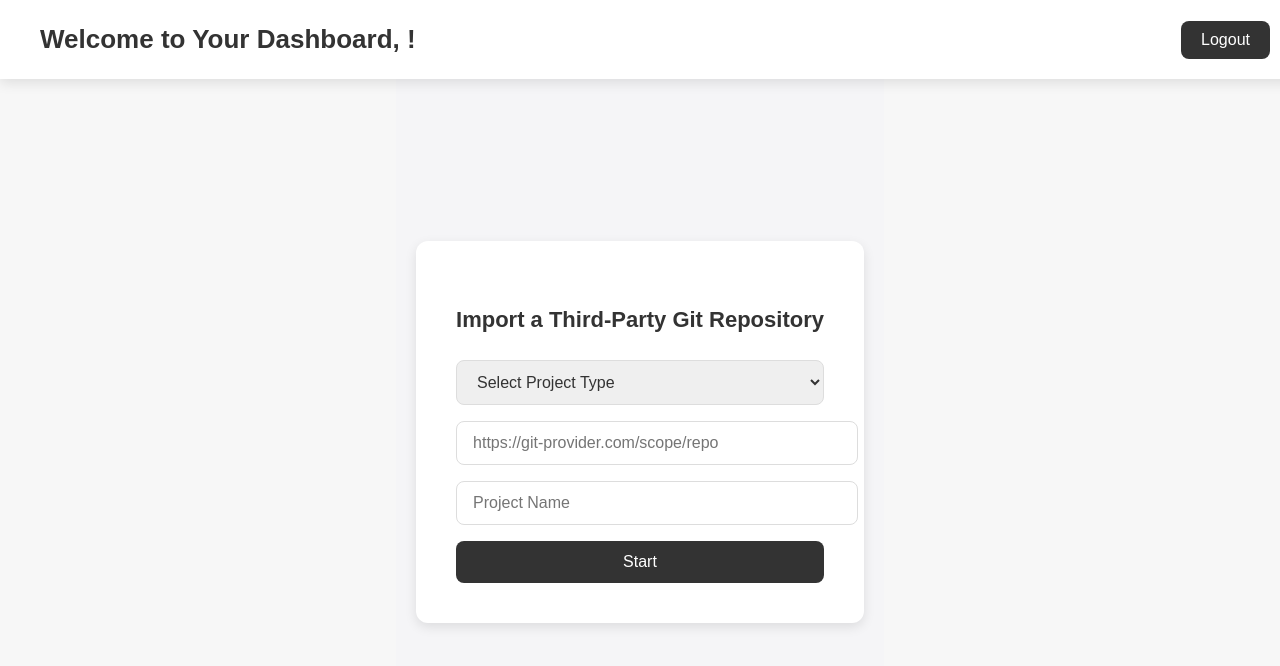
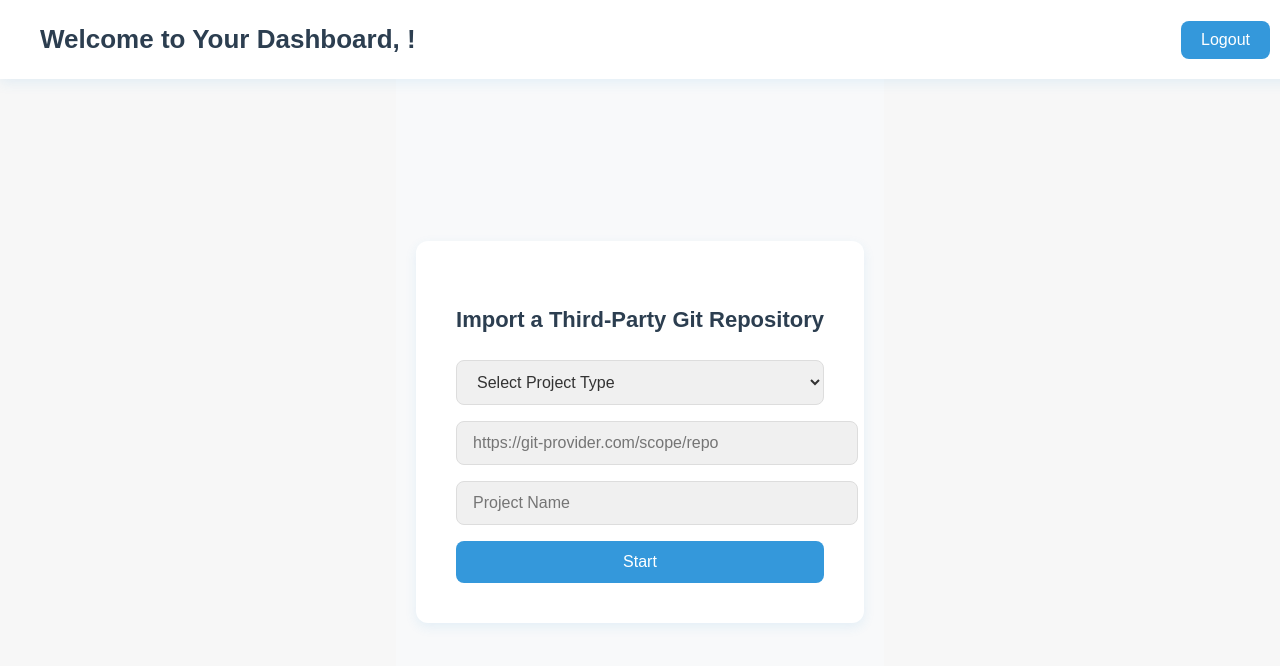
Before and after one commit to Deepak0Kr/Launchpad, a React (Vite) app in the folder frontend/: page /dashboard in a window 1280 px wide. Shown: the top 666 px of the page. Built offline with nearby package versions, Linux system fonts and the light colour scheme.

Commit message:
CSS of Dashborad Updated

```diff
--- a/frontend/src/App.css
+++ b/frontend/src/App.css
@@ -4,7 +4,8 @@
   padding: 2rem;
   text-align: center;
 }
-/* App.css *//* General Styles */
+
+/* General Styles */
 body, html {
   margin: 0;
   padding: 0;
@@ -50,23 +51,23 @@ header .auth-buttons {
 }
 
 .auth-buttons .login {
-  background-color: #000000;
+  background-color: #007BFF; /* Blue */
   color: white;
   border: none;
 }
 
 .auth-buttons .signup {
   background: transparent;
-  color: #000000;
-  border: 2px solid #000000;
+  color: #007BFF; /* Blue */
+  border: 2px solid #007BFF; /* Blue */
 }
 
 .auth-buttons .login:hover {
-  background-color: #2f2f2f;
+  background-color: #0056b3; /* Darker Blue */
 }
 
 .auth-buttons .signup:hover {
-  background-color: #2f2f2f;
+  background-color: #007BFF; /* Blue */
   color: white;
 }
 
@@ -103,7 +104,7 @@ main p {
   margin-top: 10px;
 }
 
-.header-title{
+.header-title {
   font-size: 24px;
   font-weight: bold;
   color: black;
--- a/frontend/src/pages/dashboard/Dashboard.css
+++ b/frontend/src/pages/dashboard/Dashboard.css
@@ -3,7 +3,7 @@
   display: flex;
   flex-direction: column;
   min-height: 100vh;
-  background-color: #f5f5f7;
+  background-color: #f8f9fa; /* Light gray background */
   font-family: 'Arial', sans-serif;
 }
 
@@ -14,20 +14,20 @@
   align-items: center;
   padding: 20px 40px;
   background-color: #ffffff;
-  box-shadow: 0px 4px 12px rgba(0, 0, 0, 0.1);
+  box-shadow: 0px 4px 12px rgba(52, 152, 219, 0.1); /* Soft blue shadow */
 }
 
 .dashboard-header h2 {
   font-size: 26px;
   font-weight: 600;
-  color: #333;
+  color: #2c3e50; /* Dark blue-gray */
   margin: 0;
 }
 
 .logout-btn-header {
   margin-right: 50px;
   padding: 10px 20px;
-  background-color: #333;
+  background-color: #3498db; /* Soft blue */
   color: #fff;
   border: none;
   border-radius: 8px;
@@ -38,7 +38,7 @@
 }
 
 .logout-btn-header:hover {
-  background-color: #555;
+  background-color: #2980b9; /* Darker blue on hover */
 }
 
 /* Dashboard Content */
@@ -48,7 +48,7 @@
   justify-content: center;
   align-items: center;
   padding: 40px 20px;
-  background-color: #f5f5f7;
+  background-color: #f8f9fa; /* Light gray background */
 }
 
 /* Git Import Container */
@@ -56,7 +56,7 @@
   background-color: #ffffff;
   padding: 40px;
   border-radius: 12px;
-  box-shadow: 0px 4px 12px rgba(0, 0, 0, 0.1);
+  box-shadow: 0px 4px 12px rgba(52, 152, 219, 0.1); /* Soft blue shadow */
   width: 100%;
   max-width: 600px;
   text-align: center;
@@ -65,7 +65,7 @@
 .git-import-container h3 {
   font-size: 22px;
   font-weight: 600;
-  color: #333;
+  color: #2c3e50; /* Dark blue-gray */
   margin-bottom: 24px;
 }
 
@@ -82,17 +82,19 @@
   border-radius: 8px;
   font-size: 16px;
   color: #333;
+  background-color: #f0f0f0; /* Soft gray background */
   outline: none;
   transition: border-color 0.3s ease;
 }
 
 .git-import-input:focus {
-  border-color: #333;
+  border-color: #3498db; /* Soft blue on focus */
+  background-color: #ffffff; /* White background on focus */
 }
 
 .git-import-btn {
   padding: 12px 20px;
-  background-color: #333;
+  background-color: #3498db; /* Soft blue */
   color: #fff;
   border: none;
   border-radius: 8px;
@@ -103,7 +105,44 @@
 }
 
 .git-import-btn:hover {
-  background-color: #555;
+  background-color: #2980b9; /* Darker blue on hover */
+}
+
+/* Build Logs Container */
+.build-logs-container {
+  background-color: #2c3e50; /* Dark blue-gray */
+  padding: 20px;
+  border-radius: 8px;
+  margin-top: 24px;
+  color: #ffffff;
+  font-family: monospace;
+  max-height: 400px;
+  overflow-y: auto;
+  box-shadow: 0px 4px 12px rgba(52, 152, 219, 0.1); /* Soft blue shadow */
+}
+
+.build-logs-container h3 {
+  font-size: 18px;
+  margin-bottom: 12px;
+  color: #ffffff;
+}
+
+.build-logs {
+  white-space: pre-wrap;
+  word-wrap: break-word;
+  font-size: 14px;
+  line-height: 1.5;
+}
+
+/* Error Message */
+.error-message {
+  background-color: #ffebee; /* Light red background */
+  padding: 12px;
+  border-radius: 8px;
+  margin-top: 24px;
+  color: #c62828; /* Dark red text */
+  font-size: 14px;
+  box-shadow: 0px 4px 12px rgba(52, 152, 219, 0.1); /* Soft blue shadow */
 }
 
 /* Responsive Adjustments */
@@ -139,37 +178,3 @@
     font-size: 14px;
   }
 }
-/* Build Logs Container */
-.build-logs-container {
-  background-color: #1e1e1e;
-  padding: 20px;
-  border-radius: 8px;
-  margin-top: 24px;
-  color: #ffffff;
-  font-family: monospace;
-  max-height: 400px;
-  overflow-y: auto;
-}
-
-.build-logs-container h3 {
-  font-size: 18px;
-  margin-bottom: 12px;
-  color: #ffffff;
-}
-
-.build-logs {
-  white-space: pre-wrap;
-  word-wrap: break-word;
-  font-size: 14px;
-  line-height: 1.5;
-}
-
-/* Error Message */
-.error-message {
-  background-color: #ffebee;
-  padding: 12px;
-  border-radius: 8px;
-  margin-top: 24px;
-  color: #c62828;
-  font-size: 14px;
-}
```
